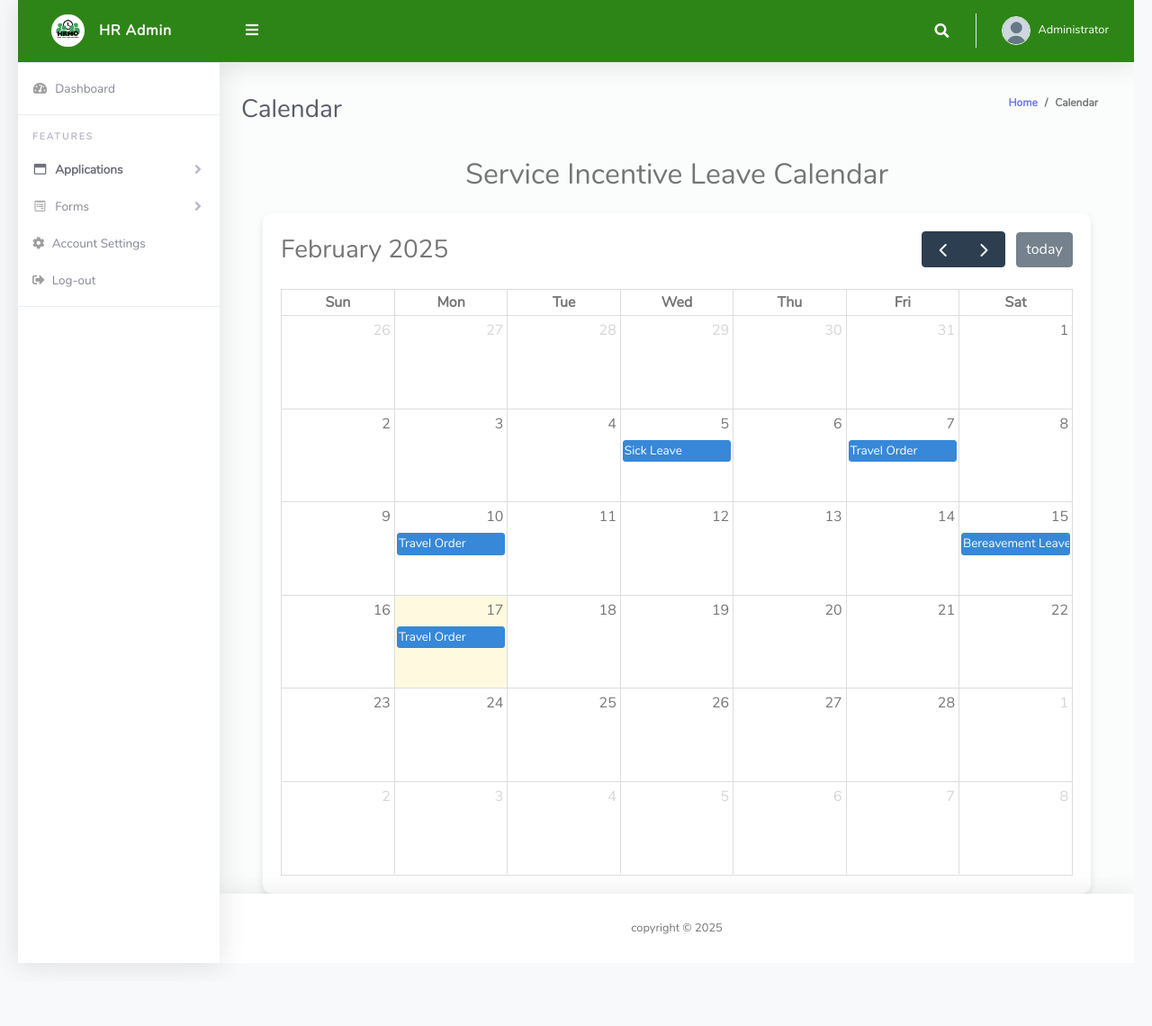
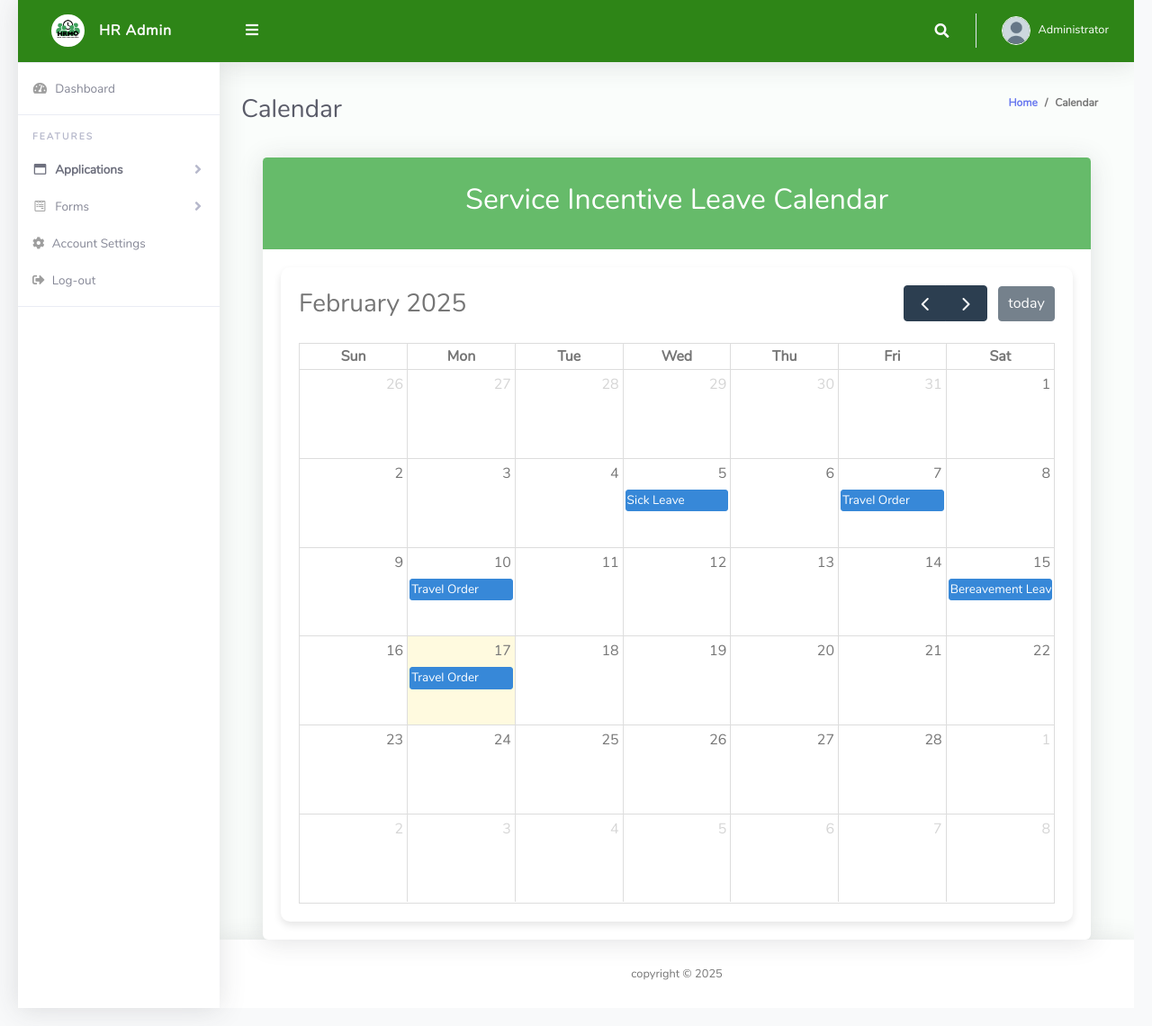
Before and after one commit to DarthCoder-afk/LeaveTrack, a PHP site: page /view_calendar.php in a window 1280 px wide. Shown: the part 21-1161 px from the top of the page at 90% size. Before the commit the page ends 1096 px from the top, so only its background shows below. Run offline with PHP 8.4, Linux system fonts and the light colour scheme; a user stored in the database is signed in; lists and menus that the app fills with data are empty; some libraries are stand-ins or nearby versions.

Commit message:
updated calendar page

```diff
--- a/view_calendar.php
+++ b/view_calendar.php
@@ -135,9 +135,17 @@ include 'auth.php'; // Ensure authentication
           </div>
 
        <div class="container">
-        <h2 class="text-center mb-4">Service Incentive Leave Calendar</h2>
-        <div id="calendar">
-        </div></div>
+        <div class="card">
+          <div class="card-header bg-success text-white">
+            <h2 class="text-center mb-4 mt-3">Service Incentive Leave Calendar</h2>
+          </div>
+        <div class="card-body">
+          <div id="calendar"> </div>
+        </div>
+
+
+        </div>
+      </div>
 
 
 
```
Also changed, not shown: index.php (+4 -4 lines).
